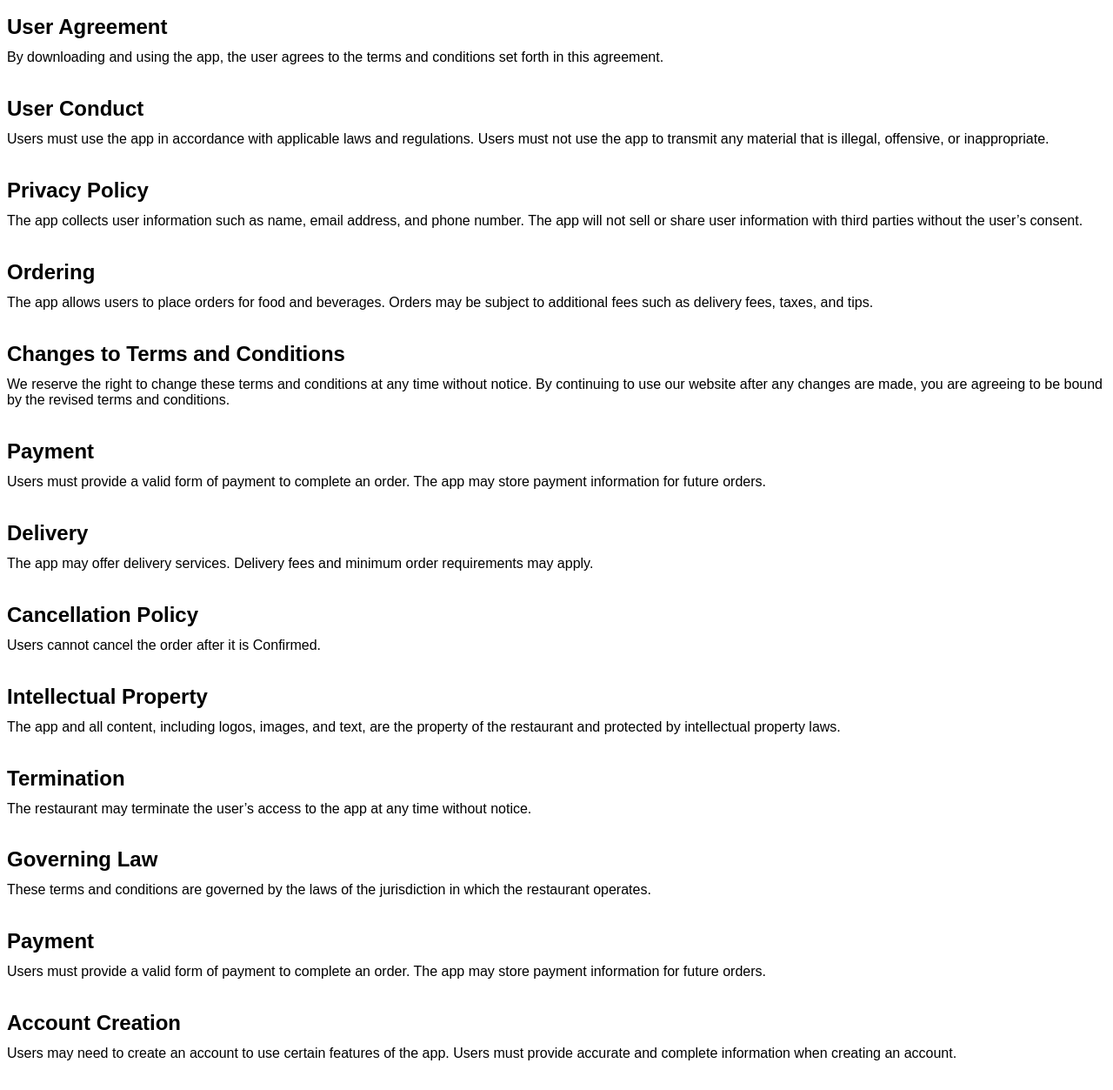
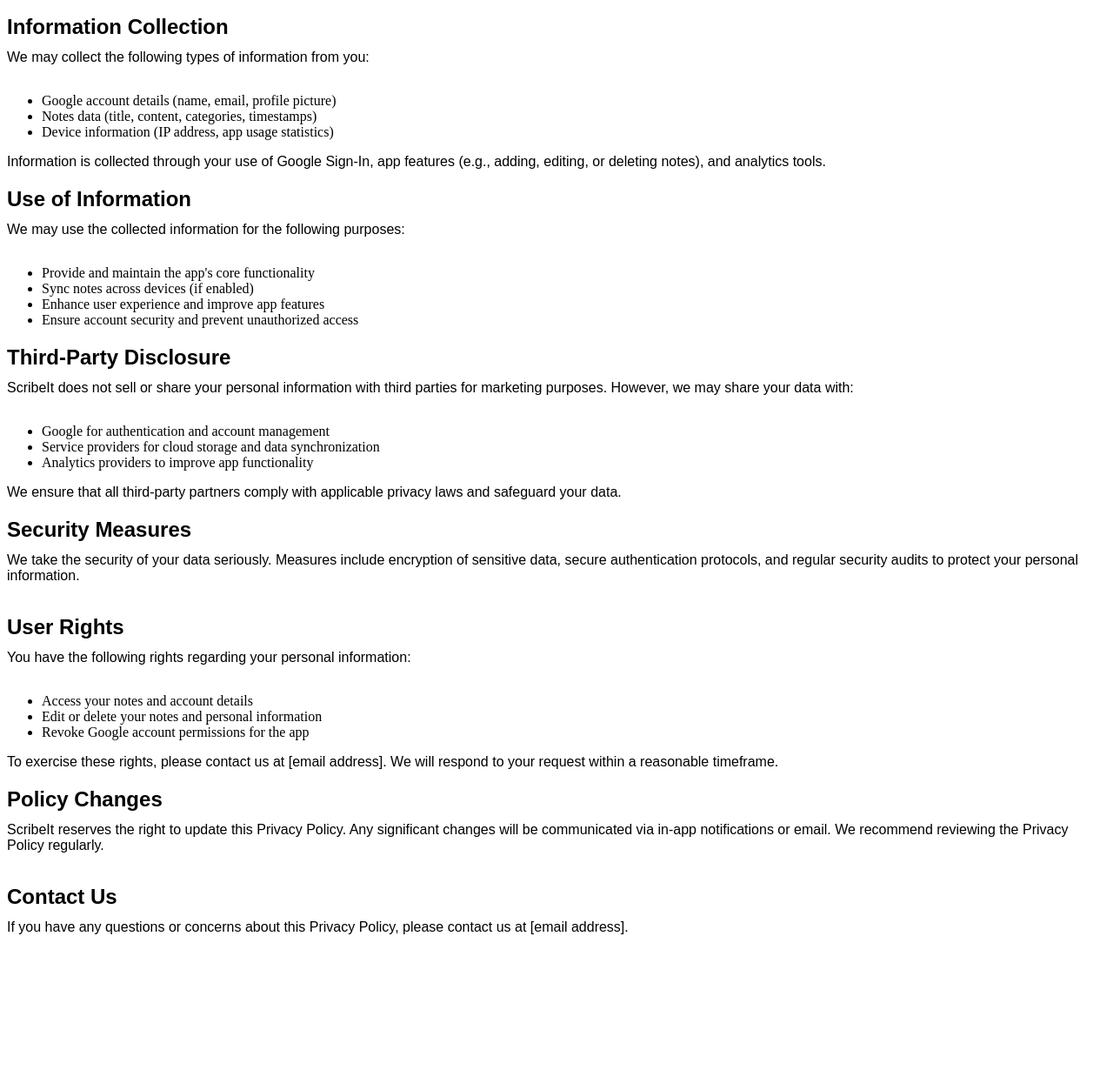
Before and after one commit to Mukhtarali6121/ScribeIt, a plain HTML site: page index.html in a window 1280 px wide. Shown: the part 107-1360 px from the top of the page at 87% size. After the commit the page ends 1206 px from the top, so only its background shows below. Drawn offline with Linux system fonts and the light colour scheme; a web font is replaced by a local one.

Commit message:
Update index.html

```diff
--- a/index.html
+++ b/index.html
@@ -3,7 +3,7 @@
   <head>
     <meta charset="utf-8" />
     <meta name="viewport" content="width=device-width, initial-scale=1" />
-    <title>Terms and Conditions</title>
+    <title>Privacy Policy</title>
 
     <style>
       h1,
@@ -33,170 +33,80 @@
   <body>
     <div>
       <img
-        src="image/gateway_logo.png"
-        alt="Image description"
+        src="image/scribeit_logo.png"
+        alt="ScribeIt Logo"
         style="float: left; margin-right: 10px; width: 40px; height: auto"
       />
-      <h1 style="text-decoration: underline">Terms and Conditions</h1>
+      <h1 style="text-decoration: underline">Privacy Policy</h1>
     </div>
+
     <p class="header">
-      Welcome to our App. By accessing or using our App, you agree to be bound
-      by these terms and conditions.
-    </p>
-    <h2>User Agreement</h2>
-    <p class="header">
-      By downloading and using the app, the user agrees to the terms and
-      conditions set forth in this agreement.
-    </p>
-    <h2>User Conduct</h2>
-    <p class="header">
-      Users must use the app in accordance with applicable laws and regulations.
-      Users must not use the app to transmit any material that is illegal,
-      offensive, or inappropriate.
-    </p>
-    <h2>Privacy Policy</h2>
-    <p class="header">
-      The app collects user information such as name, email address, and phone
-      number. The app will not sell or share user information with third parties
-      without the user’s consent.
-    </p>
-    <h2>Ordering</h2>
-    <p class="header">
-      The app allows users to place orders for food and beverages. Orders may be
-      subject to additional fees such as delivery fees, taxes, and tips.
-    </p>
-    <h2>Changes to Terms and Conditions</h2>
-    <p class="header">
-      We reserve the right to change these terms and conditions at any time
-      without notice. By continuing to use our website after any changes are
-      made, you are agreeing to be bound by the revised terms and conditions.
-    </p>
-    <h2>Payment</h2>
-    <p class="header">
-      Users must provide a valid form of payment to complete an order. The app
-      may store payment information for future orders.
-    </p>
-    <h2>Delivery</h2>
-    <p class="header">
-      The app may offer delivery services. Delivery fees and minimum order
-      requirements may apply.
-    </p>
-    <h2>Cancellation Policy</h2>
-    <p class="header">Users cannot cancel the order after it is Confirmed.</p>
-    <h2>Intellectual Property</h2>
-    <p class="header">
-      The app and all content, including logos, images, and text, are the
-      property of the restaurant and protected by intellectual property laws.
+      This Privacy Policy explains how ScribeIt collects, uses, and protects the personal information of its users. By using our app, you agree to the terms of this Privacy Policy.
     </p>
 
-    <h2>Termination</h2>
+    <h2>Information Collection</h2>
     <p class="header">
-      The restaurant may terminate the user’s access to the app at any time
-      without notice.
+      We may collect the following types of information from you:
+    </p>
+    <ul>
+      <li>Google account details (name, email, profile picture)</li>
+      <li>Notes data (title, content, categories, timestamps)</li>
+      <li>Device information (IP address, app usage statistics)</li>
+    </ul>
+    <p>
+      Information is collected through your use of Google Sign-In, app features (e.g., adding, editing, or deleting notes), and analytics tools.
     </p>
 
-    <h2>Governing Law</h2>
+    <h2>Use of Information</h2>
     <p class="header">
-      These terms and conditions are governed by the laws of the jurisdiction in
-      which the restaurant operates.
+      We may use the collected information for the following purposes:
+    </p>
+    <ul>
+      <li>Provide and maintain the app's core functionality</li>
+      <li>Sync notes across devices (if enabled)</li>
+      <li>Enhance user experience and improve app features</li>
+      <li>Ensure account security and prevent unauthorized access</li>
+    </ul>
+
+    <h2>Third-Party Disclosure</h2>
+    <p class="header">
+      ScribeIt does not sell or share your personal information with third parties for marketing purposes. However, we may share your data with:
+    </p>
+    <ul>
+      <li>Google for authentication and account management</li>
+      <li>Service providers for cloud storage and data synchronization</li>
+      <li>Analytics providers to improve app functionality</li>
+    </ul>
+    <p>
+      We ensure that all third-party partners comply with applicable privacy laws and safeguard your data.
     </p>
 
-    <h2>Payment</h2>
+    <h2>Security Measures</h2>
     <p class="header">
-      Users must provide a valid form of payment to complete an order. The app
-      may store payment information for future orders.
+      We take the security of your data seriously. Measures include encryption of sensitive data, secure authentication protocols, and regular security audits to protect your personal information.
     </p>
 
-    <h2>Account Creation</h2>
+    <h2>User Rights</h2>
     <p class="header">
-      Users may need to create an account to use certain features of the app.
-      Users must provide accurate and complete information when creating an
-      account.
+      You have the following rights regarding your personal information:
+    </p>
+    <ul>
+      <li>Access your notes and account details</li>
+      <li>Edit or delete your notes and personal information</li>
+      <li>Revoke Google account permissions for the app</li>
+    </ul>
+    <p>
+      To exercise these rights, please contact us at [email address]. We will respond to your request within a reasonable timeframe.
     </p>
 
-    <h2>User Reviews</h2>
+    <h2>Policy Changes</h2>
     <p class="header">
-      The app may allow users to leave reviews of the restaurant and its food.
-      Reviews must be truthful and not contain offensive or inappropriate
-      language.
+      ScribeIt reserves the right to update this Privacy Policy. Any significant changes will be communicated via in-app notifications or email. We recommend reviewing the Privacy Policy regularly.
     </p>
 
-    <h2>Modifications to the App</h2>
+    <h2>Contact Us</h2>
     <p class="header">
-      The restaurant may modify or update the app at any time without notice.
-      The restaurant is not liable for any damages arising from any
-      modifications to the app.
-    </p>
-
-    <h2>Third-Party Services</h2>
-    <p class="header">
-      The app may include links or integrations to third-party services, such as
-      social media platforms or payment processors. Users are subject to the
-      terms and conditions of these third-party services when using them through
-      the app.
-    </p>
-
-    <h2>User Responsibility</h2>
-    <p class="header">
-      Users are responsible for maintaining the security of their account
-      information and for any activity that occurs under their account.
-    </p>
-
-    <h2>Prohibited Use</h2>
-    <p class="header">
-      Users may not use the app to engage in any illegal or unauthorized
-      activity, such as hacking, spamming, or phishing.
-    </p>
-
-    <h2>Indemnification</h2>
-    <p class="header">
-      Users agree to indemnify and hold the restaurant harmless from any
-      damages, losses, or expenses arising from their use of the app.
-    </p>
-
-    <h2>Severability</h2>
-    <p class="header">
-      If any provision of these terms and conditions is found to be invalid or
-      unenforceable, the remaining provisions will remain in full force and
-      effect.
-    </p>
-
-    <h2>Prohibited Use</h2>
-    <p class="header">
-      Users may not use the app to engage in any illegal or unauthorized
-      activity, such as hacking, spamming, or phishing.
-    </p>
-
-    <h2>Age Restriction</h2>
-    <p class="header">
-      Users must be at least 13 years old to use the app. If a user is under 18,
-      they must have parental or legal guardian consent to use the app.
-    </p>
-
-    <h2>Geographic Limitations</h2>
-    <p class="header">
-      The app may only be available in certain geographic locations. Users are
-      responsible for ensuring that the app is available in their location
-      before using it.
-    </p>
-
-    <h2>Reservation</h2>
-    <p class="header">
-      The app may allow users to make reservations at the restaurant.
-      Reservation fees and cancellation policies may apply.
-    </p>
-
-    <h2>Prohibited Use</h2>
-    <p class="header">
-      Users may not use the app to engage in any illegal or unauthorized
-      activity, such as hacking, spamming, or phishing.
-    </p>
-
-    <h2>Push Notifications</h2>
-    <p class="header">
-      The app may send push notifications to users to inform them of promotions,
-      new menu items, or other information related to the restaurant. Users can
-      opt-out of push notifications at any time.
+      If you have any questions or concerns about this Privacy Policy, please contact us at [email address].
     </p>
   </body>
 </html>
```
